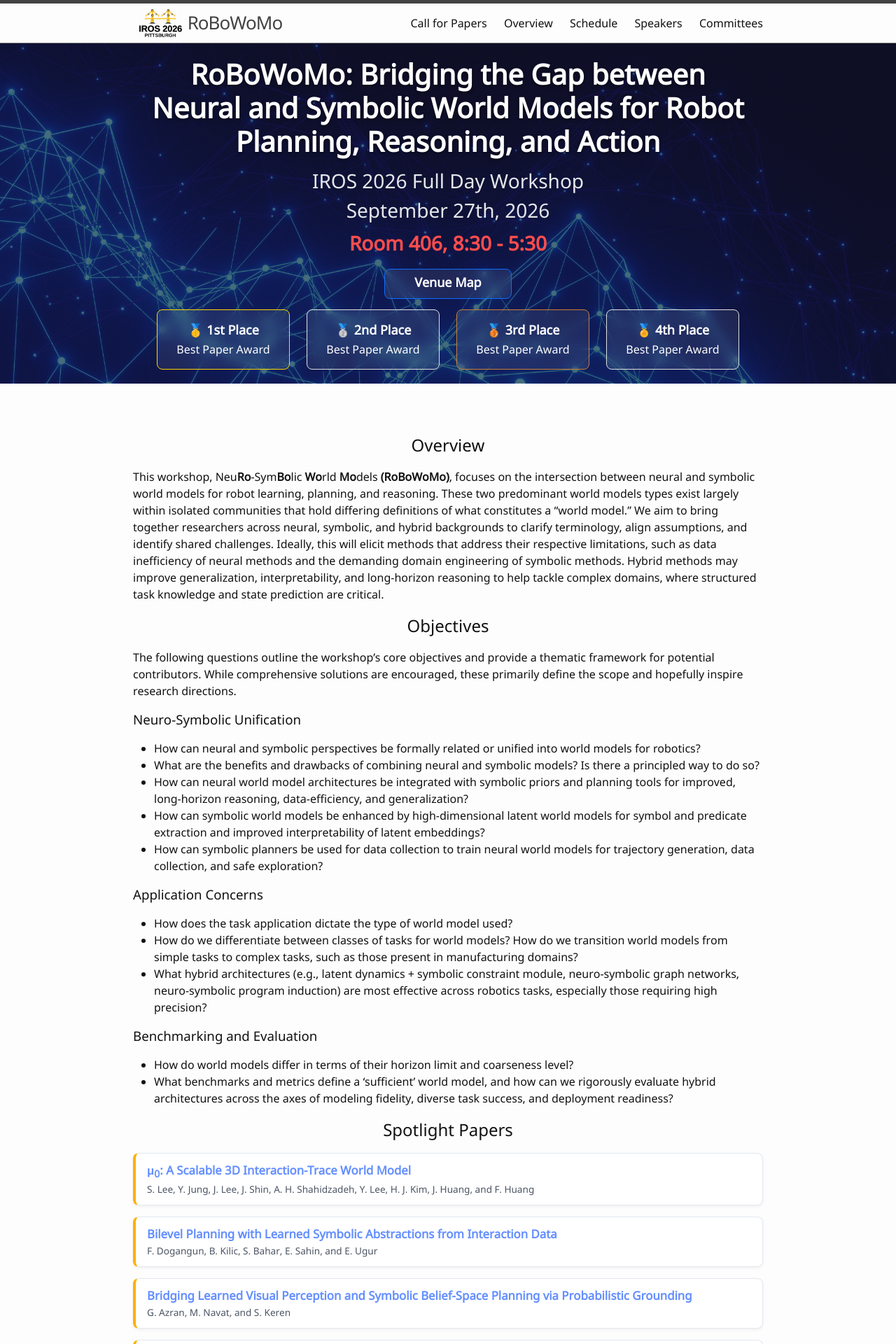
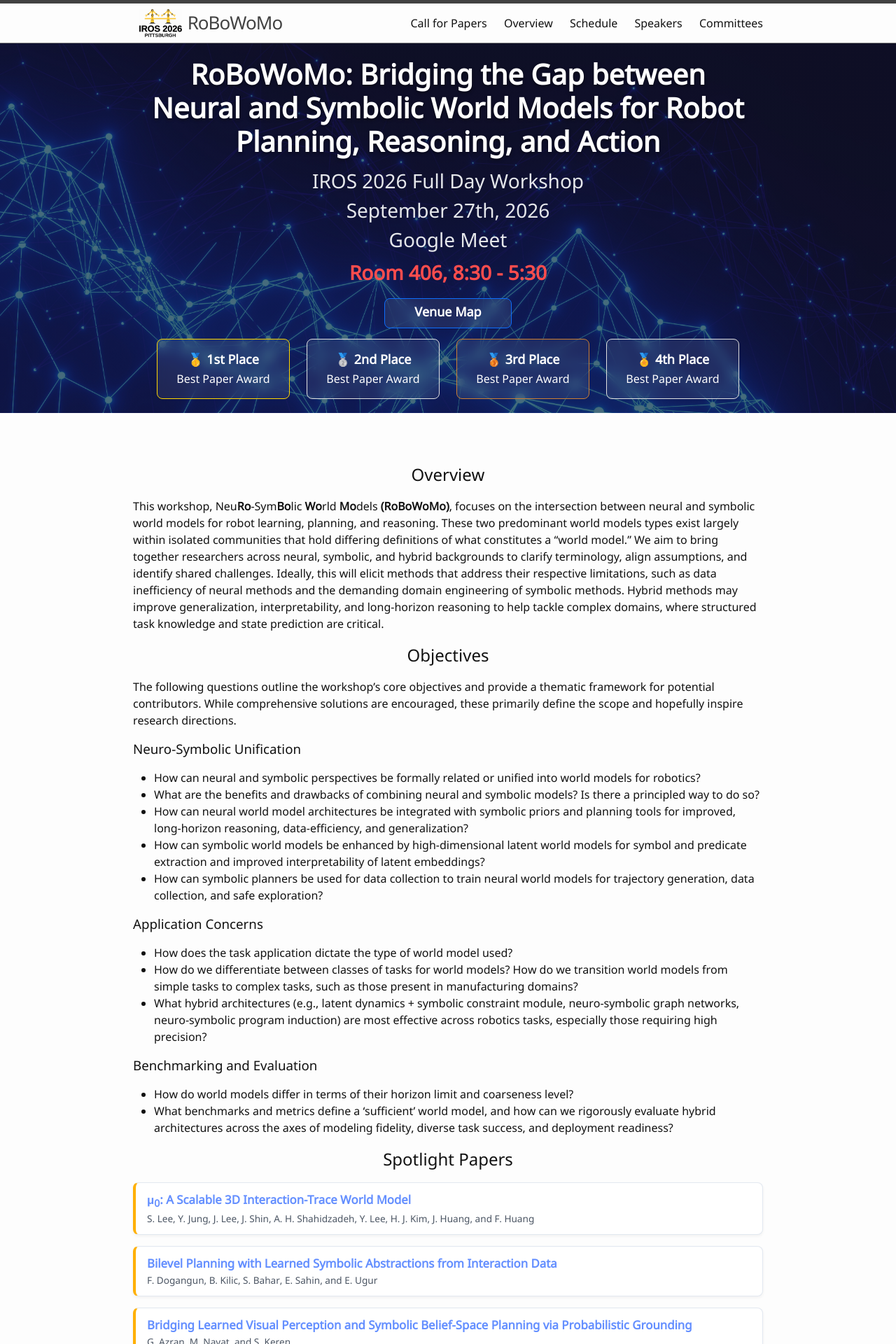
Before and after one commit to worldmodelworkshop/worldmodelworkshop.github.io, a Jekyll site: the page built from index.md, in a window 1280 px wide. Shown: the top 1920 px of the page at 70% size. Built offline with Jekyll 4.4.1, drawn with Linux system fonts in a browser that asks for light colours.

Commit message:
Add link to Google Meet to front page

```diff
--- a/_layouts/default.html
+++ b/_layouts/default.html
@@ -13,6 +13,11 @@
         <h1 class="hero-title">{{ page.hero_title }}</h1>
         <p class="hero-subtitle">{{ page.hero_subtitle }}</p>
         <p class="hero-subtitle">{{ page.hero_subsubtitle }}</p>
+        <p class="hero-subtitle">
+          <a href="{{ page.hero_meeting_link}}" target="_blank" rel="noopener noreferrer">
+            Google Meet
+          </a>
+        </p>
         {% if page.hero_alert %}
           <p class="hero-subtitle" style="color: #ff4d4d; font-weight: bold; margin-top: 5px;">{{ page.hero_alert }}</p>
         {% endif %}
--- a/_sass/_banner.scss
+++ b/_sass/_banner.scss
@@ -36,6 +36,16 @@
   font-size: 1.75em;
   margin: 0;
   font-weight: 400;
+}
+
+.hero-subtitle a {
+  color: #e5e7eb;
+  text-decoration: none;
+}
+
+.hero-subtitle a:hover {
+  color: #e5e7eb;
+  text-decoration: underline;
 }
 
 @include media-query($on-palm) {
--- a/index.md
+++ b/index.md
@@ -3,6 +3,7 @@ title: Home
 hero_title: "RoBoWoMo: Bridging the Gap between Neural and Symbolic World Models for Robot Planning, Reasoning, and Action"
 hero_subtitle: IROS 2026 Full Day Workshop
 hero_subsubtitle: September 27th, 2026
+hero_meeting_link: https://meet.google.com/qut-iyff-far
 hero_alert: "Room 406, 8:30 - 5:30"
 ---
 
```
